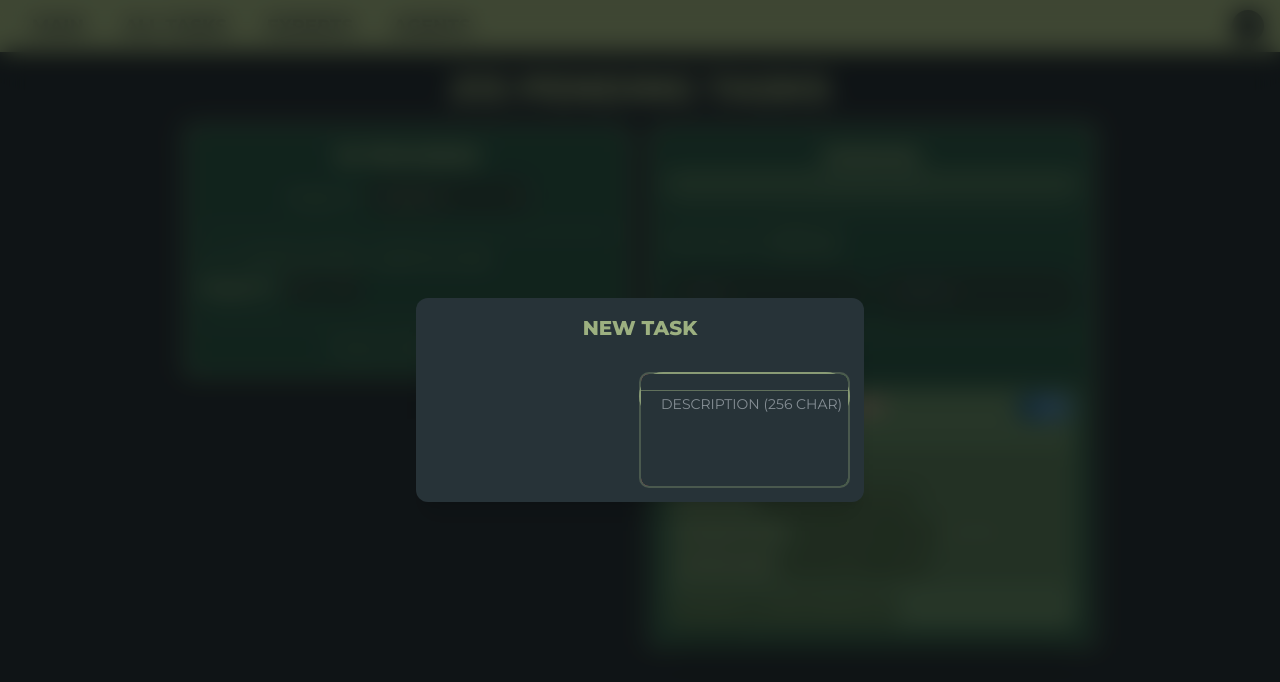
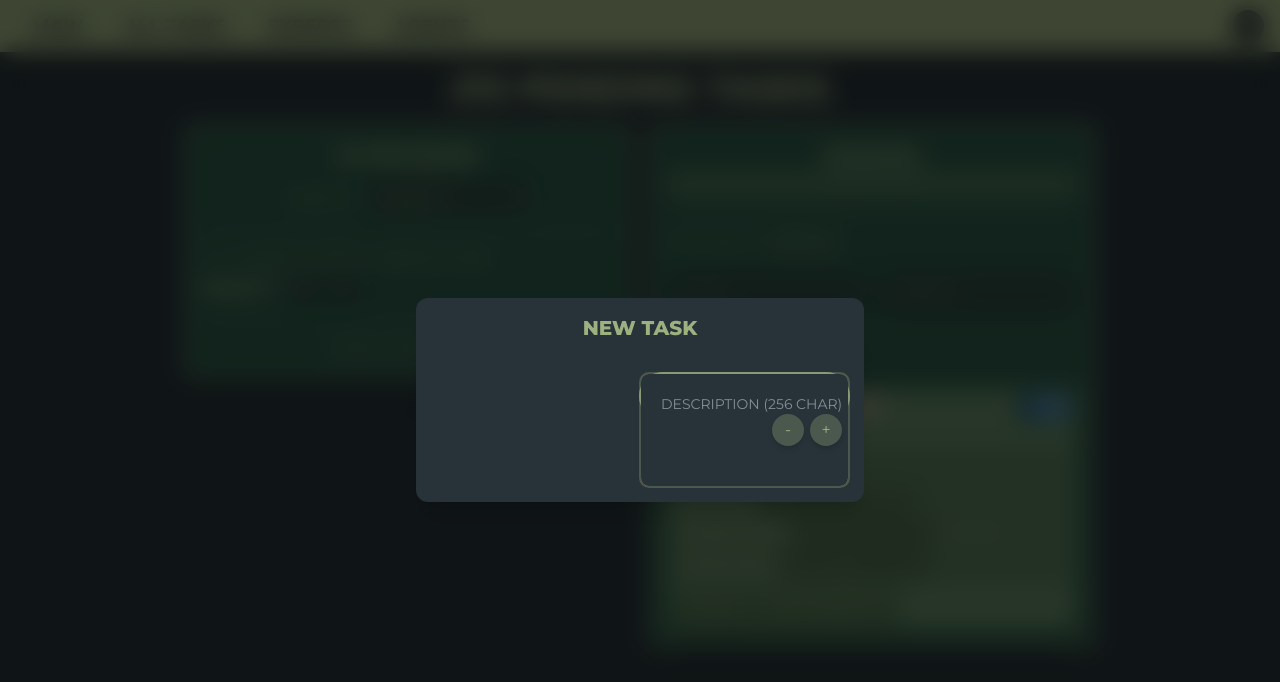
Before and after one commit to GhostQck/TasksScheduler, a Next.js app: page / in a window 1280 px wide. Shown: the top 682 px of the page. Built offline with nearby package versions, Linux system fonts and the light colour scheme.

Commit message:
Added convenient +/- buttons to the ddl field

```diff
--- a/src/app/page.tsx
+++ b/src/app/page.tsx
@@ -4,6 +4,7 @@ export default function Root() {
       <dialog className='flex justify-center items-center absolute z-2 h-screen w-screen text-txt bg-black/60 backdrop-blur-md'>
         <div className='w-md bg-bg p-4 rounded-xl shadow-xl select-none'>
           <h2 className='w-full mb-4 text-center text-xl font-bold'>NEW TASK</h2>
+
           <form
             className='
               grid grid-cols-4 gap-4 w-full
@@ -28,6 +29,7 @@ export default function Root() {
                   focus:outline-none focus:ring-txt
                 '
               />
+
               <label
                 htmlFor='n_task_cx'
                 className='
@@ -41,6 +43,7 @@ export default function Root() {
                 '
               >CX ID</label>
             </div>
+
             <div className='[grid-area:b] relative'>
               <input
                 id='n_task_chat'
@@ -58,6 +61,7 @@ export default function Root() {
                   focus:outline-none focus:ring-txt
                 '
               />
+
               <label
                 htmlFor='n_task_chat'
                 className='
@@ -71,6 +75,7 @@ export default function Root() {
                 '
               >CHAT ID</label>
             </div>
+
             <div className='[grid-area:c] relative'>
               <input
                 id='n_task_ddl'
@@ -88,6 +93,7 @@ export default function Root() {
                   focus:outline-none focus:ring-txt
                 '
               />
+
               <label
                 htmlFor='n_task_ddl'
                 className='
@@ -100,7 +106,32 @@ export default function Root() {
                   peer-[:not(:placeholder-shown)]:top-0 peer-[:not(:placeholder-shown)]:text-xs peer-[:not(:placeholder-shown)]:bg-bg peer-[:not(:placeholder-shown)]:opacity-100
                 '
               >DEADLINE</label>
+
+              <div className='absolute right-1.5 top-1/2 -translate-y-1/2 flex items-center gap-1.5 z-3'>
+                <button
+                  type='button'
+                  className='
+                    w-[2rem] aspect-square bg-txt/30 rounded-full shadow-md cursor-pointer
+
+                    duration-200 transition-all ease-in-out
+
+                    hover:brightness-110
+                  '
+                >-</button>
+
+                <button
+                  type='button'
+                  className='
+                    w-[2rem] aspect-square bg-txt/30 rounded-full shadow-md cursor-pointer
+
+                    duration-200 transition-all ease-in-out
+
+                    hover:brightness-110
+                  '
+                >+</button>
+              </div>
             </div>
+
             <div className='[grid-area:d]'>
               <select
                 id='expert_select'
@@ -121,6 +152,7 @@ export default function Root() {
                 <option value='days'>days</option>
               </select>
             </div>
+
             <div className='[grid-area:e] relative'>
               <textarea
                 id='n_task_desc'
@@ -138,6 +170,7 @@ export default function Root() {
                   focus:outline-none focus:ring-txt
                 '
               />
+
               <label
                 htmlFor='n_task_desc'
                 className='
@@ -151,7 +184,9 @@ export default function Root() {
                 '
               >{`DESCRIPTION (256 char)`}</label>
             </div>
-            <hr className='[grid-area:f] opacity-50 my-4' />
+
+            <hr className='[grid-area:f] my-4' />
+
             <div className='[grid-area:g] flex justify-start'>
               <button
                 type='submit'
@@ -165,6 +200,7 @@ export default function Root() {
                 '
               >Discard</button>
             </div>
+
             <div className='[grid-area:h] flex justify-end'>
               <button
                 type='submit'
@@ -200,6 +236,7 @@ export default function Root() {
             className='ml-auto !rounded-full !bg-bg h-full aspect-square'
           ></button>
         </nav>
+
         <h1
           className='
             w-full p-4 text-xl font-extrabold uppercase
@@ -219,12 +256,14 @@ export default function Root() {
       >
         <section>
           <h2>in progress</h2>
+
           <div className='w-full mt-2 text-center'>
             <div className='w-full pb-4'>
               <label
                 htmlFor='expert_select'
                 className='mr-2 select-none'
               >Assign to:</label>
+
               <select
                 id='expert_select'
                 name='expert_select'
@@ -245,7 +284,9 @@ export default function Root() {
                 <option value='uuid-3'>Expert-3</option>
               </select>
             </div>
+
             <hr />
+
             <div className='text-left py-4'>
               <span className='block opacity-75'>
                 from
@@ -253,8 +294,10 @@ export default function Root() {
                 to
                 <time className='font-semibold'> 25.07 at 2 AM</time>
               </span>
+
               <div className='flex flex-row gap-2 justify-start items-center'>
                 <h3 className='font-bold text-lg'>Expert-1</h3>
+
                 <button
                   className='
                     !p-0 w-[2rem] aspect-square bg-fg-dark rounded-md shadow-md cursor-pointer
@@ -264,6 +307,7 @@ export default function Root() {
                     hover:brightness-110 hover:shadow-lg
                   '
                 >E</button>
+
                 <button
                   className='
                     !p-0 w-[2rem] aspect-square bg-fg-dark rounded-md shadow-md cursor-pointer
@@ -275,12 +319,16 @@ export default function Root() {
                 >C</button>
               </div>
             </div>
+
             <hr />
+
             <h3 className='mt-4 uppercase'>1 task in progress</h3>
           </div>
         </section>
+
         <section>
           <h2>pending</h2>
+
           <div
             className='
               flex flex-col gap-4 w-full
@@ -297,9 +345,12 @@ export default function Root() {
                 hover:p-6 hover:opacity-75
               '
             >create new</button>
+
             <hr className='hidden md:block' />
+
             <div className='w-full'>
               <h3 className='inline mr-2 capitalize select-none'>task search</h3>
+
               <button
                 className='
                   inline bg-fg rounded-md px-1 ring-1 ring-txt cursor-pointer uppercase
@@ -310,6 +361,7 @@ export default function Root() {
                 '
               >hide ▲</button>
             </div>
+
             <div className='grid grid-cols-2 gap-2 !p-0 !bg-transparent'>
               <div className='relative'>
                 <input
@@ -328,6 +380,7 @@ export default function Root() {
                     focus:outline-none focus:ring-2 focus:ring-txt/30
                   '
                 />
+
                 <label
                   htmlFor='task_src_cx'
                   className='
@@ -343,6 +396,7 @@ export default function Root() {
                   '
                 >CX ID</label>
               </div>
+
               <div className='relative'>
                 <input
                   id='task_src_chat'
@@ -360,6 +414,7 @@ export default function Root() {
                     focus:outline-none focus:ring-2 focus:ring-txt/30
                   '
                 />
+
                 <label
                   htmlFor='task_src_chat'
                   className='
@@ -376,15 +431,21 @@ export default function Root() {
                 >CHAT ID</label>
               </div>
             </div>
+
             <hr />
+
             <h2>Queue:</h2>
+
             <div className='relative bg-hl p-2 rounded-lg shadow-xl'>
               <span className='absolute top-2 right-2 py-1 px-3 bg-gr-blue rounded-xl text-[.625rem] shadow-xs/30 text-slate-200 font-bold uppercase select-none'>new</span>
+
               <strong className='block w-full lowercase'>
                 3000 words -
                 <span className='uppercase text-red-300'> 0 hrs left</span>
               </strong>
+
               <time className='text-sm lowercase'>17 hrs ago</time>
+
               <div className='w-full bg-hl my-1 px-2 py-1 brightness-90 rounded-md'>
                 <ul className='
                   [&>li>strong]:leading-loose [&>li>strong]:select-none
@@ -418,6 +479,7 @@ export default function Root() {
                   </li>
                 </ul>
               </div>
+
               <div
                 className='
                   relative flex flex-row gap-2 pt-1 w-full
@@ -430,8 +492,11 @@ export default function Root() {
                 '
               >
                 <button className='!p-0 w-[2rem] aspect-square'>U</button>
+
                 <button className='!p-0 w-[2rem] aspect-square'>T</button>
+
                 <button>more details ▼</button>
+
                 <button
                   className='absolute right-[.75]'
                 >cancel</button>
```
